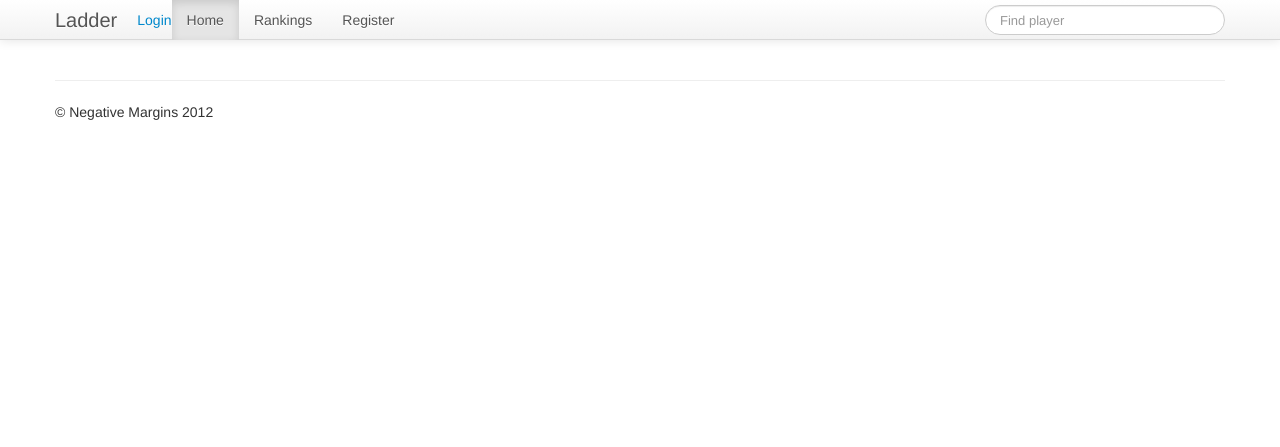
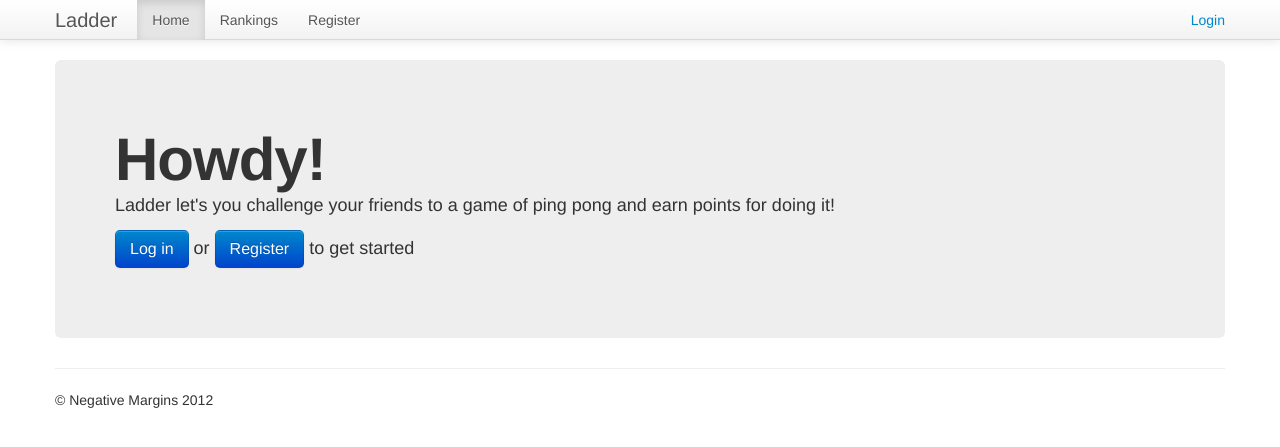
Before and after one commit to negativemargins/Ladder, a PHP site: template views/index.html.twig in a window 1280 px wide. Shown: the top 447 px of the page. Run offline with PHP 8.4, Linux system fonts and the light colour scheme; the template is opened without the code that fills it, so the values that code supplies are empty; some libraries are stand-ins or nearby versions.

Commit message:
Homepage copy changes

```diff
--- a/views/base.html.twig
+++ b/views/base.html.twig
@@ -26,13 +26,8 @@
         <div class="navbar navbar-fixed-top">
             <div class="navbar-inner">
                 <div class="container">
-                    <a class="btn btn-navbar" data-toggle="collapse" data-target=".nav-collapse">
-                        <span class="icon-bar"></span>
-                        <span class="icon-bar"></span>
-                        <span class="icon-bar"></span>
-                    </a>
-                    <a class="brand" href="#">Ladder</a>
-                    <p class="navbar-text pull-left">
+                    <a class="brand" href="/">Ladder</a>
+                    <p class="navbar-text pull-right">
                         {% if is_granted('IS_AUTHENTICATED_FULLY') %}
                             Hi {{ app.logged_in_user.username }}! <a href="{{ path('user_logout') }}">Logout</a></li>
                         {% else %}
@@ -49,9 +44,6 @@
                                 <li{% if activetab == 'register' %} class="active"{% endif %}><a href="{{ path('security_new') }}">Register</a></li>
                             {% endif %}
                         </ul>
-                        <form class="navbar-search pull-right">
-                            <input type="text" class="search-query" placeholder="Find player">
-                        </form>
                     </div><!--/.nav-collapse -->
                 </div>
             </div>
--- a/views/index.html.twig
+++ b/views/index.html.twig
@@ -2,5 +2,14 @@
 {% extends '/base.html.twig' %}
 
 {% block content %}
-    <h1>{{ output }}</h1>
+    <div class="hero-unit">
+        <h1>Howdy!</h1>
+        <p>Ladder let's you challenge your friends to a game of ping pong and earn points for doing it!</p>
+
+        {% if is_granted('IS_AUTHENTICATED_FULLY') %}
+            <p><a class="btn btn-primary btn-large" href="{{ path('ladder') }}"">Find someone to challenge</a></p>
+        {% else %}
+            <p><a class="btn btn-primary btn-large" href="{{ path('user_login') }}"">Log in</a> or <a class="btn btn-primary btn-large" href="{{ path('security_new') }}">Register</a> to get started</p>
+        {% endif%}
+    </div>
 {% endblock %}
```
